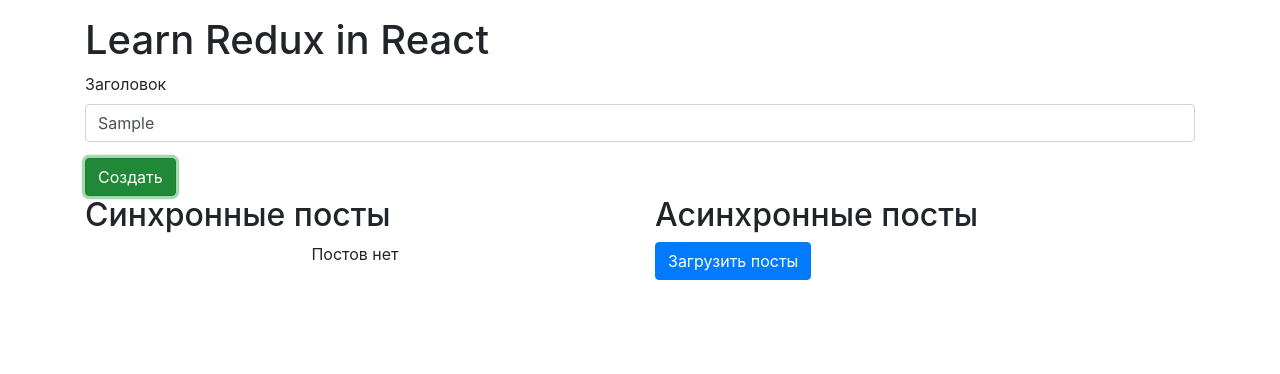
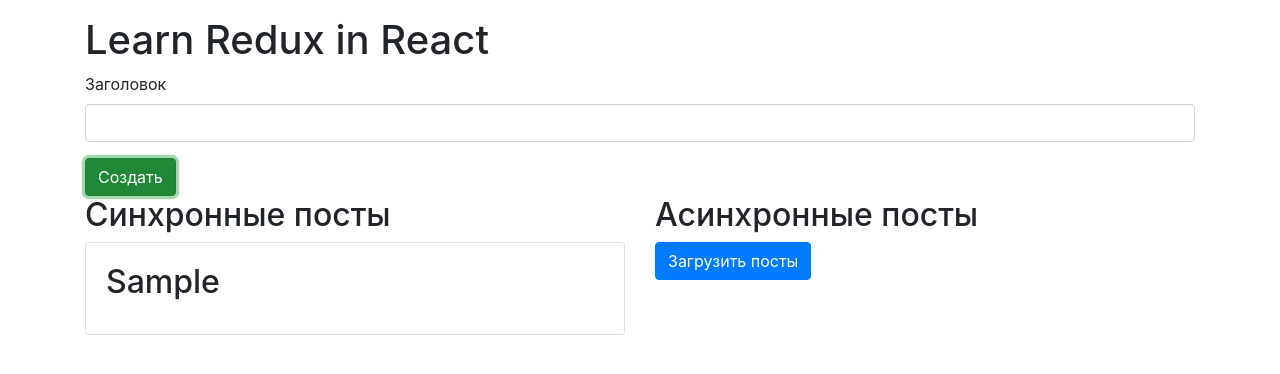
Before and after one commit to kvrvgixzis/watch-list-react-app, a React (Create React App) app: page / in a window 1280 px wide. Both pictures are taken after typing "Sample" into the empty fields and a click on the button "Создать". Shown: the top 374 px of the page. Built offline with nearby package versions, Linux system fonts and the light colour scheme.

Commit message:
connect postsForm and posts to redux store

```diff
--- a/src/App.js
+++ b/src/App.js
@@ -1,5 +1,5 @@
 import FetchedPosts from './components/FetchedPosts';
-import { PostForm } from './components/PostForm';
+import PostForm from './components/PostForm';
 import Posts from './components/Posts';
 
 function App() {
@@ -14,7 +14,7 @@
       <div className="row">
         <div className="col">
           <h2>Синхронные посты</h2>
-          <Posts posts={[]} />
+          <Posts />
         </div>
         <div className="col">
           <h2>Асинхронные посты</h2>
--- a/src/components/Post.js
+++ b/src/components/Post.js
@@ -2,7 +2,7 @@
   return (
     <div className="card">
       <div className="card-body">
-        <h2 className="card-title">{post}</h2>
+        <h2 className="card-title">{post.title}</h2>
       </div>
     </div>
   );
--- a/src/components/PostForm.js
+++ b/src/components/PostForm.js
@@ -1,14 +1,38 @@
 import * as React from 'react';
+import { connect } from 'react-redux';
+import { createPost } from '../redux/actions/posts';
 
-export class PostForm extends React.Component {
+class PostForm extends React.Component {
   constructor(props) {
     super(props);
 
-    this.state = {};
+    this.state = {
+      title: '',
+    };
   }
+
+  clearInput = () => {
+    this.setState({ title: '' });
+  };
 
   formSubmitHandler = (e) => {
     e.preventDefault();
+    this.clearInput();
+
+    const { title } = this.state;
+    if (!title.trim()) return;
+
+    const id = Date.now().toString();
+    const newPost = { title, id };
+
+    this.props.createPost(newPost);
+  };
+
+  changeInputHandler = (e) => {
+    this.setState((prevState) => ({
+      ...prevState,
+      [e.target.name]: e.target.value,
+    }));
   };
 
   render() {
@@ -16,7 +40,14 @@
       <form onSubmit={this.formSubmitHandler}>
         <div className="form-group">
           <label htmlFor="title">Заголовок</label>
-          <input className="form-control" id="title" type="text" />
+          <input
+            className="form-control"
+            id="title"
+            name="title"
+            type="text"
+            value={this.state.title}
+            onChange={this.changeInputHandler}
+          />
         </div>
         <button className="btn btn-success" type="submit">
           Создать
@@ -25,3 +56,9 @@
     );
   }
 }
+
+const mapDispatchToProps = {
+  createPost,
+};
+
+export default connect(null, mapDispatchToProps)(PostForm);
--- a/src/components/Posts.js
+++ b/src/components/Posts.js
@@ -1,10 +1,15 @@
+import { connect } from 'react-redux';
 import { Post } from './Post';
 
-export const Posts = ({ posts }) => {
+const Posts = ({ posts }) => {
   if (!posts.length) {
     return <p className="text-center">Постов нет</p>;
   }
   return posts.map((post) => <Post post={post} />);
 };
 
-export default Posts;
+const mapStateToProps = (state) => ({
+  posts: state.posts.posts,
+});
+
+export default connect(mapStateToProps)(Posts);
```
